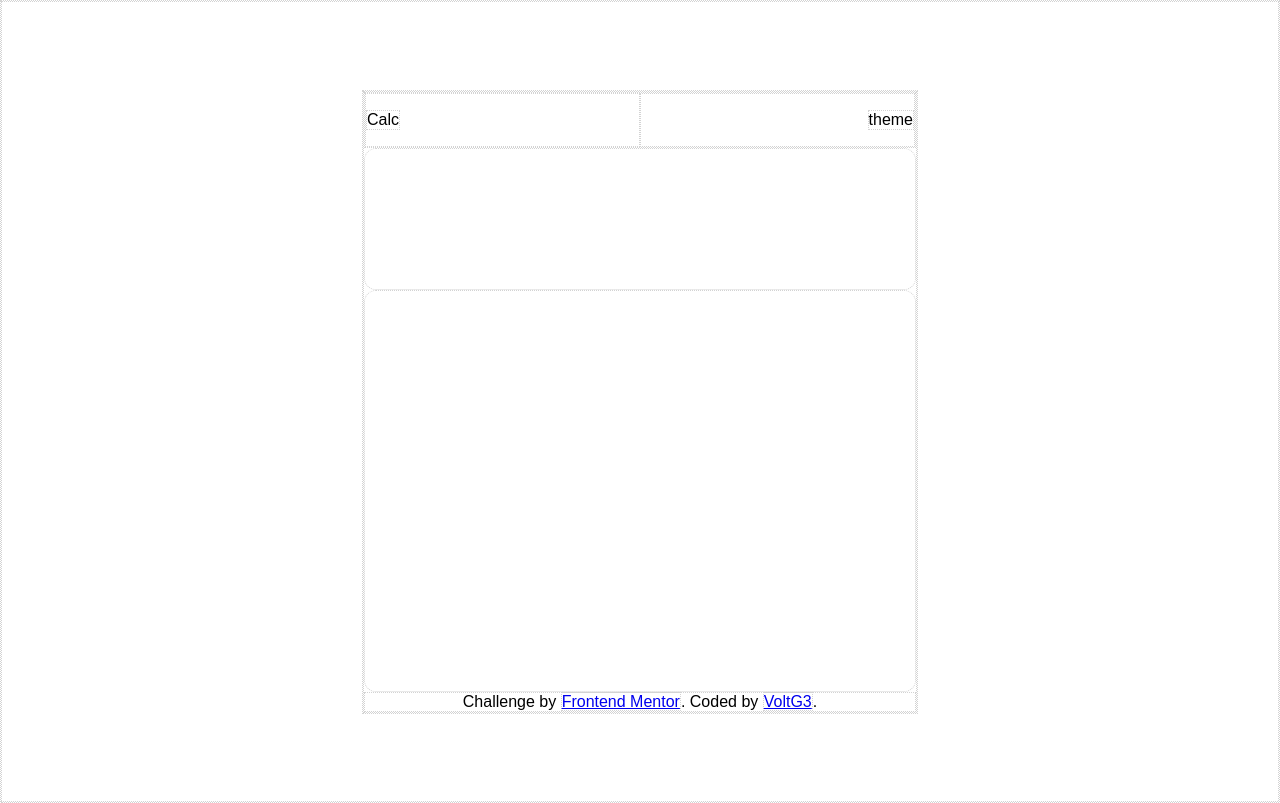
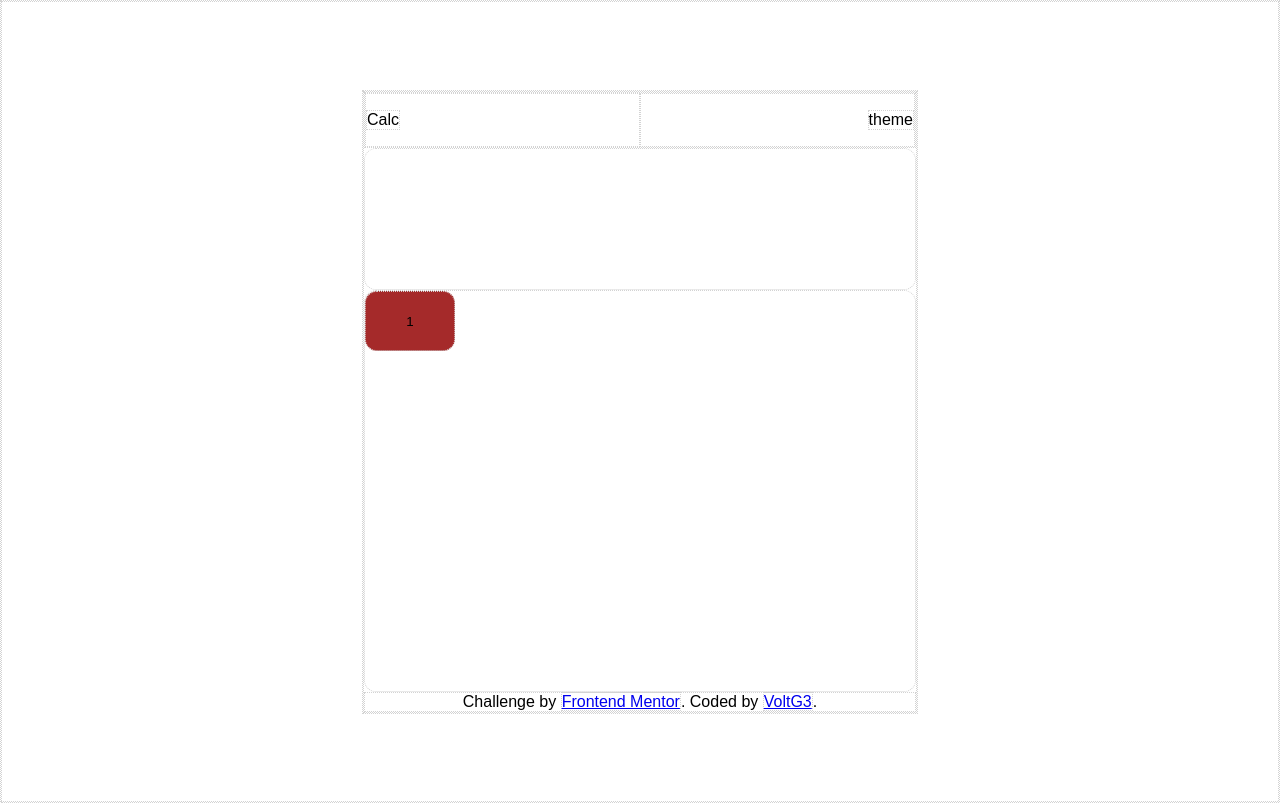
Before and after one commit to VoltG3/react_calculator, a React (Create React App) app: page / in a window 1280 px wide. Built offline with nearby package versions, Linux system fonts and the light colour scheme.

Commit message:
adding - button

```diff
--- /dev/null
+++ b/src/components/Button.js
@@ -0,0 +1,6 @@
+
+export default function StyledButton({ className, buttonLabel }) {
+    return (
+        <button className={ className }>{ buttonLabel }</button>
+    )
+}
--- /dev/null
+++ b/src/components/Button.style.js
@@ -0,0 +1,15 @@
+import styled from "styled-components"
+import Button from "./Button.js"
+
+export const StyledButton = styled(Button)`
+  background-color: ${(props) => props.backgroundColor};
+
+  border-radius: var(--border--radius);
+
+  &:hover {
+    background-color: azure;
+  }
+`
+export const buttonLabel = styled.label`
+  color: yellow;
+`
--- a/src/groups/Keyboard.js
+++ b/src/groups/Keyboard.js
@@ -1,4 +1,5 @@
 import styled from "styled-components"
+import { StyledButton } from "../components/Button.style.js";
 
 const StyledKeyboard = styled.div`
   display: grid;
@@ -18,7 +19,7 @@ const StyledKeyboard = styled.div`
 export default function Keyboard() {
     return (
         <StyledKeyboard>
-
+            <StyledButton buttonLabel={ "1" } backgroundColor={ "brown" }></StyledButton>
         </StyledKeyboard>
     )
 }
```
